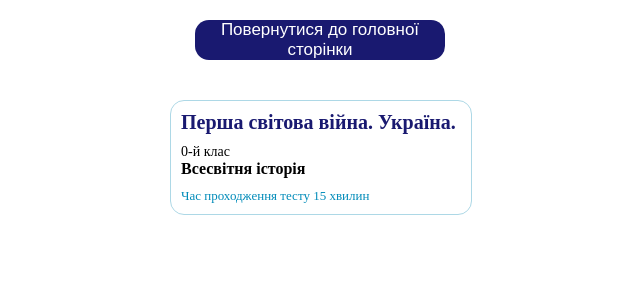
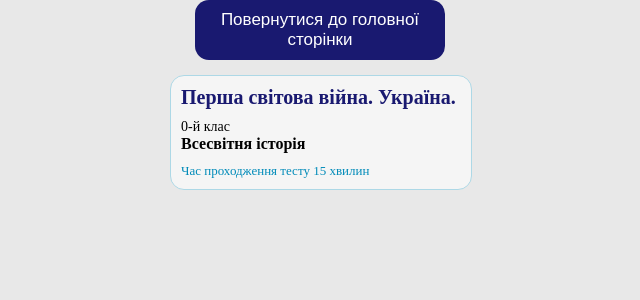
Before and after one commit to politttest/politttest.github.io, a PHP site: page /tests.html in a window 1280 px wide. Shown: the top 300 px of the page, without its empty margins (320-960 px from the left). Run offline with PHP 8.4, Linux system fonts and the light colour scheme.

Commit message:
Add files via upload

```diff
--- a/css/style_MainMenu.css
+++ b/css/style_MainMenu.css
@@ -7,8 +7,8 @@ center{
     align-items: center;
 }
 #img_google{
+    display: block;
     border: 1px solid grey;
-    border-radius: 50%;
     box-shadow: 1px 1px 5px black;
     width: 100px;
     height: 100px;
--- a/css/style_tests.css
+++ b/css/style_tests.css
@@ -3,17 +3,42 @@
     padding: 0;
     margin: 0;
 }
+body{
+    background-color: #e8e8e8;
+}
+.all_tests{
+    background-color: #f5f5f5;
+}
+.main_block{
+    display: flex;
+    float: left;
+    width: 33.3333333333333333333333%;
+    min-width: 300px;
+    background-color: #e8e8e8;
+}
 .block_form_for_test{
     display: block;
     width: 300px;
     margin: auto;
-    margin-top: 100px;
+    padding: 15px;
+
+}
+.center_for_error{
+    margin-top: 30px;
+}
+.h2_for_error{
+    margin-top: 50px;
 }
 .form_for_test{
     border: 1px solid lightblue;
     border-radius: 14px;
     width: 300px;
     min-height: 50px;
+    background-color: #f5f5f5;
+}
+.form_for_test:hover{
+    background-color: #e5e5e5;
+    box-shadow: 0px 0px 12px 6px #FFFFFF;
 }
 .name_of_test{
     margin: 10px;
@@ -37,32 +62,26 @@
     font-size: 13px;
     margin: 10px;
 }
-.block_of_button_on_back_to_MainMenu{
-    top: 0px;
-    position: absolute;
+.sticky {
+    display:flex ;
+    position: fixed;
+    background: #fff;
+    padding: 10px;
     width: 100%;
-    background-color: #fff;
-    height: 80px;
-}
+    box-shadow: 1px 1px 5px grey,2px 1px 5px grey,1px 2px 5px grey,2px 2px 5px grey;
+  }
 #button_on_back_to_MainMenu{
     display: block;
+    top: 2em;
+    padding: 10px;
     width: 250px;
-    height: 40px;
+    margin: auto;
     font-size: 17px;
     color: white;
     background-color: midnightblue;
     border: none;
     border-radius: 14px;
-    margin: 20px;
 }
 #button_on_back_to_MainMenu:hover{
-    display: block;
-    width: 250px;
-    height: 40px;
-    font-size: 17px;
-    color: white;
     background-color: rgb(45, 45, 179);
-    border: none;
-    border-radius: 14px;
-    margin: 20px;
 }
```
Also changed, not shown: css/style_create_test.css (+17 -10 lines).
